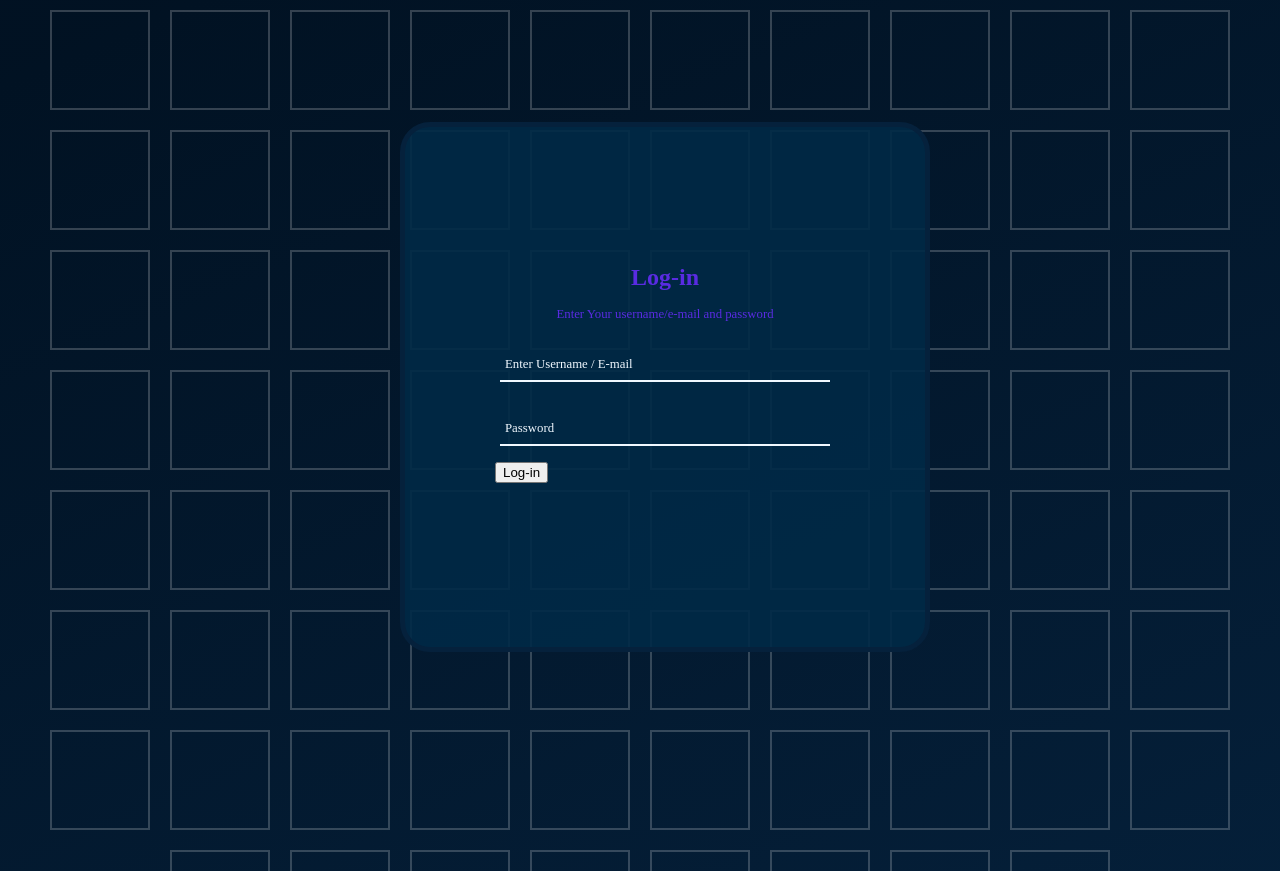
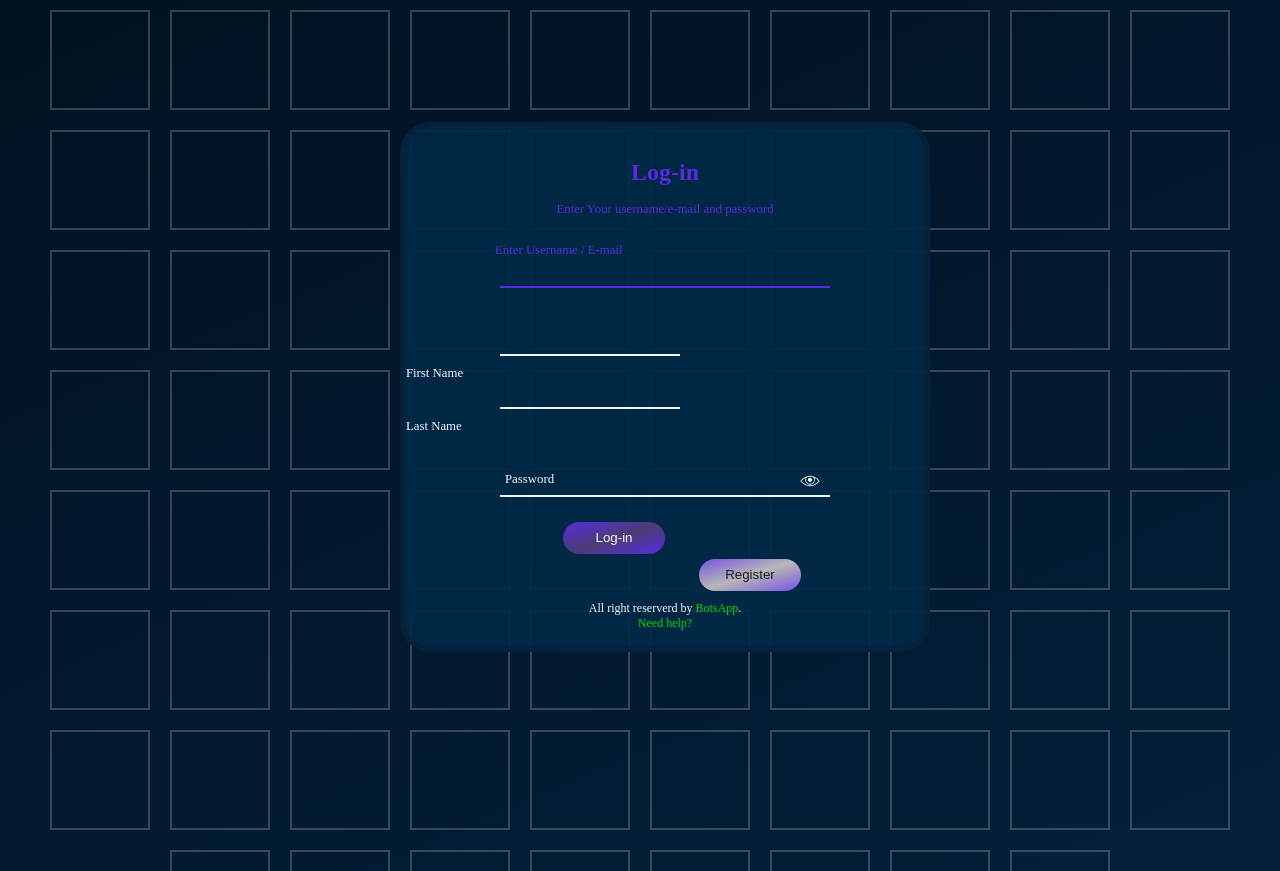
Before and after one commit to LimbadDarshit/BotsApp, a PHP site: page /user/index.php in a window 1280 px wide. Shown: the part 38-909 px from the top of the page. Run offline with PHP 8.4, Linux system fonts and the light colour scheme.

Commit message:
user login complete

```diff
--- a/css/interface.css
+++ b/css/interface.css
@@ -409,14 +409,14 @@ header .title p {
     transition: all .5s cubic-bezier(0.075, 0.82, 0.165, 1);
 }
 
-.settings-box .settings-container .body .link {
+.link {
     color:rgb(3, 218, 3);
     text-decoration: none;
     filter: brightness(100%);
 }
 
-.settings-box .settings-container .body .link:hover{
-    color: green;
+.link:hover{
+    color: rgb(0, 153, 0);
 }
 
 .chat-box {
--- a/interface.php
+++ b/interface.php
@@ -149,15 +149,15 @@
                 <p>So how is your experience using BotsApp web-app?</p>
                 <p>Better then our competitor right?</p>
                 <p>share your experience...</p>
-                <a href="ux/index.php?form=feedback" target="_blank" class="link">Feedback Here</a>
+                <a href="help/ux.php?form=feedback" target="_blank" class="link">Feedback Here</a>
 
                 <br><br>
 
                 <div class="headding">Found any bugs?</div>
                 <p>If you recently noticed any bug or mistacks by me please share it here,</p>
                 <p>It will be very helpfull for me</p>
-                <p>Thanks for helping :)</p>
-                <a href="ux/index.php?form=bugs" target="_blank" class="link">Bugs Report</a>
+                <p>Thanks for helping :&#41</p>
+                <a href="help/ux.php?form=bugs" target="_blank" class="link">Bugs Report</a>
             </div>
 
             <div class="body" name="profile-body" style="display: none;">
--- a/js/interface.js
+++ b/js/interface.js
@@ -57,16 +57,11 @@ function toggle_settings_box()   {
 
         settings_box.classList.add('settings-box_show');
         settings_box.classList.remove('settings-box_hide');
-        if(!event.target.closest("div[title='Profile']"))   {
-            var li = document.querySelector(".settings-box ul li[name='general']");
-            li.classList.add('selected');
-            show_setting_body(li);
-        }   else    {
-            var li = document.querySelector(".settings-box ul li[name='profile']");
-            li.classList.add('selected');
-            show_setting_body(li);
-        }
 
+        var li = (!event.target.closest("div[title='Profile']")) ?document.querySelector(".settings-box ul li[name='general']") :  document.querySelector(".settings-box ul li[name='profile']");
+
+        li.classList.add('selected');
+        show_setting_body(li);
         document.addEventListener('click' , closesettingsbox);
 
     } else {
--- a/user/css/index.css
+++ b/user/css/index.css
@@ -12,6 +12,7 @@ body{
     overflow: hidden;
     animation: bg-animation 2s alternate infinite ease-out;
 }
+
 
 @keyframes bg-animation {
     0% {
@@ -72,11 +73,13 @@ body{
 }
 
 .input-field    {
-    height: 4rem;
+    height: auto;
     width: auto;
     text-align: start;
     color: var(--text-color);
     color: aliceblue;
+    margin: 5px;
+    padding: 5px;
 }
 
 .input-field .input input{
@@ -95,23 +98,92 @@ body{
     color: aliceblue;
 }
 
-.input-field .input input:focus{
-    border-color: var(--text-color);
-    transition: border-color .5s cubic-bezier(0.075, 0.82, 0.165, 1);
+.input-field .input input:hover {
+    box-shadow: -2px -2px 10px rgba(89, 43, 226, 0.1);
 }
 
-.input-field label{
+.input-field .input input:focus , .input-field .input input:not(:placeholder-shown){
+    border-color: var(--text-color) !important;
+    transition: border-color 1s cubic-bezier(0.075, 0.82, 0.165, 1);
+}
+
+.input-field label  {
+    width: 50%;
     display: block;
     position: relative;
     z-index: 1;
     top: -15px;
     left: 10px;
-    font-size: .8rem;
+    font-size: 0.8rem;
+    transition: all 1s cubic-bezier(0.075, 0.82, 0.165, 1);
 }
 
-.input-field .input input:focus + label , input:not(:placeholder-shown)+label    {
+.input-field .input input:focus + label ,.input-field .input input:not(:placeholder-shown) + label    {
     transform: translate(-10px , -20px);
-    font-size: 1rem;
     color: var(--text-color);
-    transition: all .5s cubic-bezier(0.075, 0.82, 0.165, 1);
 }
+
+.input-field .name{
+
+    justify-content: space-between;
+}
+
+.input-field .name input{
+    width: 50%;
+}
+
+.input-field .name label  {
+    width: 50%;
+    top: 20px;
+    left: -120px;
+    font-size: 0.8rem;
+    transition: all 1s cubic-bezier(0.075, 0.82, 0.165, 1);
+}
+
+.input-field img[name="eye"] {
+    display: block;
+    position: relative;
+    transform: translate(305px , 42px);
+    z-index: 1;
+}
+
+.input-field .submit input[name="submit"]   {
+    height: 2rem;
+    width: 30%;
+    margin: 5px 20%;
+    color: aliceblue ;
+    background-image: linear-gradient(to bottom right , rgb(89, 43, 226) ,rgba(33, 16, 84, 0.797) , rgb(89, 43, 226) );
+    border-radius: 30px;
+    border: none;
+    --btn-shadow :rgba(240, 248, 255, 0.18);
+}
+
+.input-field .flip input[name="flip"]   {
+    height: 2rem;
+    width: 30%;
+    margin: 0px 60%;
+    color: rgba(0, 0, 0, 0.846);
+    background-image: linear-gradient(to bottom right , rgba(89, 43, 226, 0.8) ,rgba(132, 132, 132, 0.523) , rgba(89, 43, 226, 0.8  ));
+    border-radius: 30px;
+    border: none;
+    --btn-shadow: rgba(89, 43, 226, 0.373);
+
+}
+.input-field .submit input[name="submit"] , .input-field .register input[name="flip"] {
+    transition: all .5s cubic-bezier(0.215, 0.610, 0.355, 1);
+
+}
+.input-field .submit input[name="submit"]:hover , .input-field .flip input[name="flip"]:hover {
+    height: calc(2rem + 2px);
+    width: calc(30% + 2px);
+    transform: translate(-1px,-1px);
+    background-blend-mode: hard-light;
+    box-shadow: 2px 2px 30px var(--btn-shadow);
+}
+
+footer {
+    display: flex;
+    flex-direction: column;
+    color: aliceblue;
+    font-size: 12px;
+}
--- a/user/index.php
+++ b/user/index.php
@@ -9,7 +9,7 @@
     <script type="text/javascript" src="js/index.js"></script>
     <script type="text/javascript" src="../js/interface.js"></script>
 </head>
-<body>
+<body  onload="document.forms['form']['user'].focus()">
     <header style="background-color: rgb(5, 33, 60) ;">
         <div class="title">
             <img src="../img/botsapp_white.png" onclick="tohomepage()">
@@ -48,28 +48,50 @@
             <!-- user -->
             <div class="input-field">
                 <div class="input">
-                    <input type="text" id="user" name="user" placeholder=" "/>
+                    <input type="text" id="user" name="user" placeholder=" " autocomplete="off"/>
                     <label for="user">Enter Username / E-mail</label>
+                </div>
+            </div>
+
+            <!-- Name -->
+            <div class="input-field">
+                <div class="input name">
+                    <input type="text" id="first-name" name="first-name" placeholder=" " autocomplete="off"/>
+                    <label for="first-name">Enter First Name</label>
+
+                    <input type="text" id="last-name" name="last-name" placeholder=" " autocomplete="off"/>
+                    <label for="last-name">Enter Last Name</label>
                 </div>
             </div>
 
             <!-- password -->
             <div class="input-field">
+                <img src="/botsapp/img/icons/form/eye.png" name="eye" class="eye" height="20px" width="20px">
                 <div class="input">
-                    <input type="password" id="pass" name="pass" placeholder=" "/>
+                    <!-- url change when uploading -->
+                    <input type="password" id="pass" name="pass" placeholder=" " autocomplete="off" />
                     <label for="pass">Password</label>
                 </div>
             </div>
 
-            <!-- submit -->
+            <!-- bUTTONS -->
             <div class="input-field">
                 <div class="submit">
-                    <input type="submit" name="user" value="Log-in"/>
+                    <input type="submit" name="submit" value="Log-in" spellcheck="false" />
+                </div>
+                <div class="flip">
+                    <input type="button" name="flip" value="Register">
                 </div>
             </div>
 
         </form>
 
+        <footer>
+            <div>
+            All right reserverd by <a href="/t&c/policy.php" class="link">BotsApp</a>.
+            </div>
+            <a href="help/user-help.php?log-in" class="link">Need help?</a>
+        </footer>
 
     </div>
 </body>
--- a/user/js/index.js
+++ b/user/js/index.js
@@ -1,7 +1,6 @@
 document.addEventListener('DOMContentLoaded' , function () {
-    // cursor-bg-color-animation  c_loc-cursor location
-    document.addEventListener('mousemove' , function (c_loc) {
-
+    document.querySelector(".eye").addEventListener('click' , function (){
+        document.querySelector('#pass').type =  (pass.type == 'password') ? 'text' : 'password' ;
+        document.querySelector('#pass').focus();
     });
-
 });
```
Also changed, not shown: help/user-help.php (added), help/ux.php (added), img/icons/form/eye.png (added), t&c/policy.php (added).
